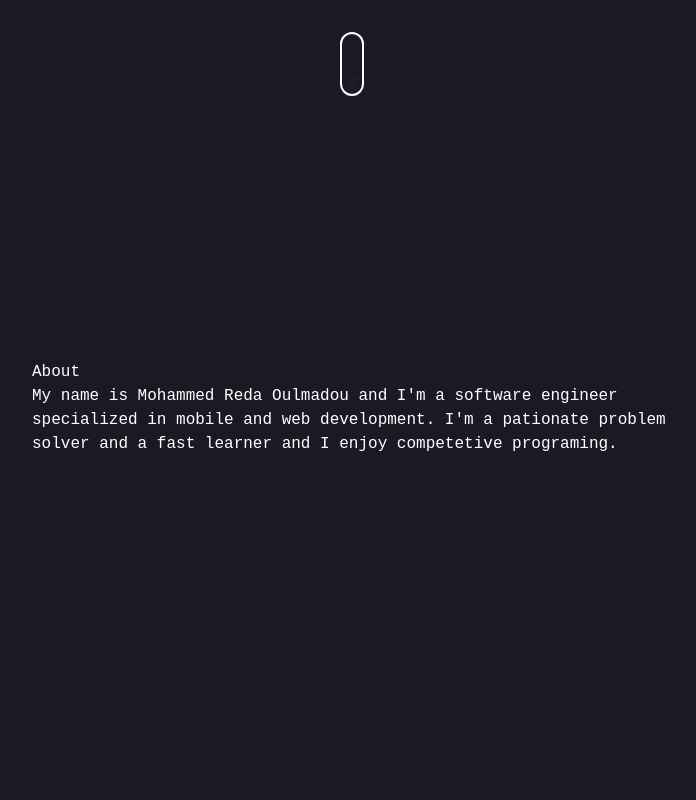
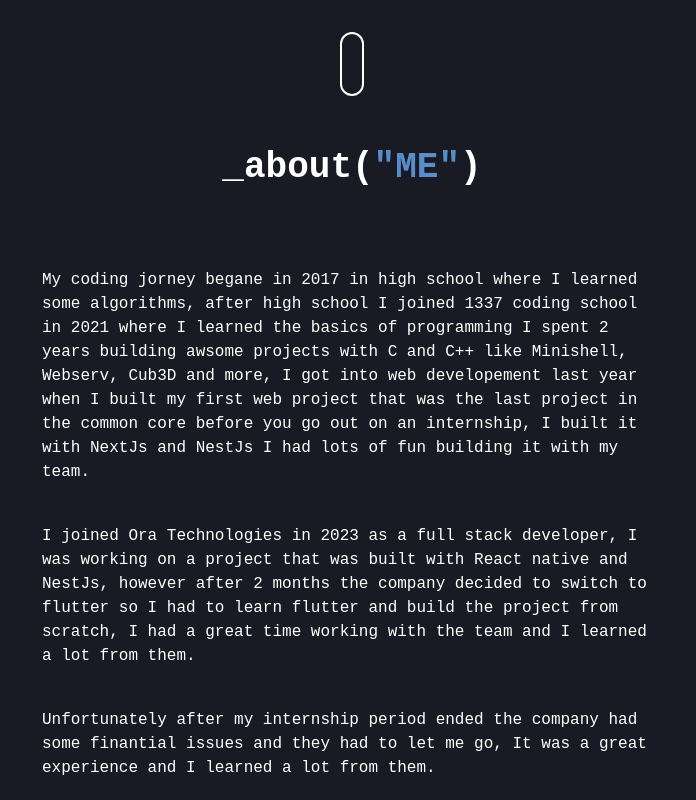
Before and after one commit to 4DeR99/portfolio-v1.0, a React (Create React App) app: page / in a window 1280 px wide. Shown: the part 672-1472 px from the top of the page, without its empty margins (288-984 px from the left). Before the commit the page ends 1360 px from the top, so only its background shows below. Built offline with nearby package versions, Linux system fonts and the light colour scheme.

Commit message:
feat: added paragraphs in the about section

```diff
--- a/src/assets/consts.ts
+++ b/src/assets/consts.ts
@@ -1,3 +1,8 @@
 export const constants = {
-  about: '',
+  leet: 'My coding jorney begane in 2017 in high school where I learned some algorithms, after high school I joined 1337 coding school in 2021 where I learned the basics of programming I spent 2 years building awsome projects with C and C++ like Minishell, Webserv, Cub3D and more, I got into web developement last year when I built my first web project that was the last project in the common core before you go out on an internship, I built it with NextJs and NestJs I had lots of fun building it with my team.',
+  oraTech:
+    'I joined Ora Technologies in 2023 as a full stack developer, I was working on a project that was built with React native and NestJs, however after 2 months the company decided to switch to flutter so I had to learn flutter and build the project from scratch, I had a great time working with the team and I learned a lot from them.',
+  leavingOra:
+    'Unfortunately after my internship period ended the company had some finantial issues and they had to let me go, It was a great experience and I learned a lot from them.',
+  after: 'After I kept learning more about web and mobile developement ',
 };
--- a/src/components/organisms/About.tsx
+++ b/src/components/organisms/About.tsx
@@ -1,15 +1,19 @@
+import { constants } from 'assets/consts';
 import React from 'react';
 
 function About() {
+  console.log(constants);
   return (
-    <div className="flex flex-col h-[70vh]">
-      <div className="flex flex-col w-11/12 mx-auto my-auto lg:w-3/6 lg:m-auto">
-        <h1>About</h1>
-        <p>
-          My name is Mohammed Reda Oulmadou and I'm a software engineer
-          specialized in mobile and web development. I'm a pationate problem
-          solver and a fast learner and I enjoy competetive programing.
-        </p>
+    <div className="flex flex-col p-5 gap-8">
+      <div className="flex flex-col items-center w-11/12 mx-auto my-auto lg:w-3/6 lg:m-auto gap-[5em]">
+        <h1 className="text-4xl font-extrabold">
+          _about(<span className="text-primary">"ME"</span>)
+        </h1>
+        <div className="flex flex-col gap-10">
+          <p>{constants.leet}</p>
+          <p>{constants.oraTech}</p>
+          <p>{constants.leavingOra}</p>
+        </div>
       </div>
     </div>
   );
```
